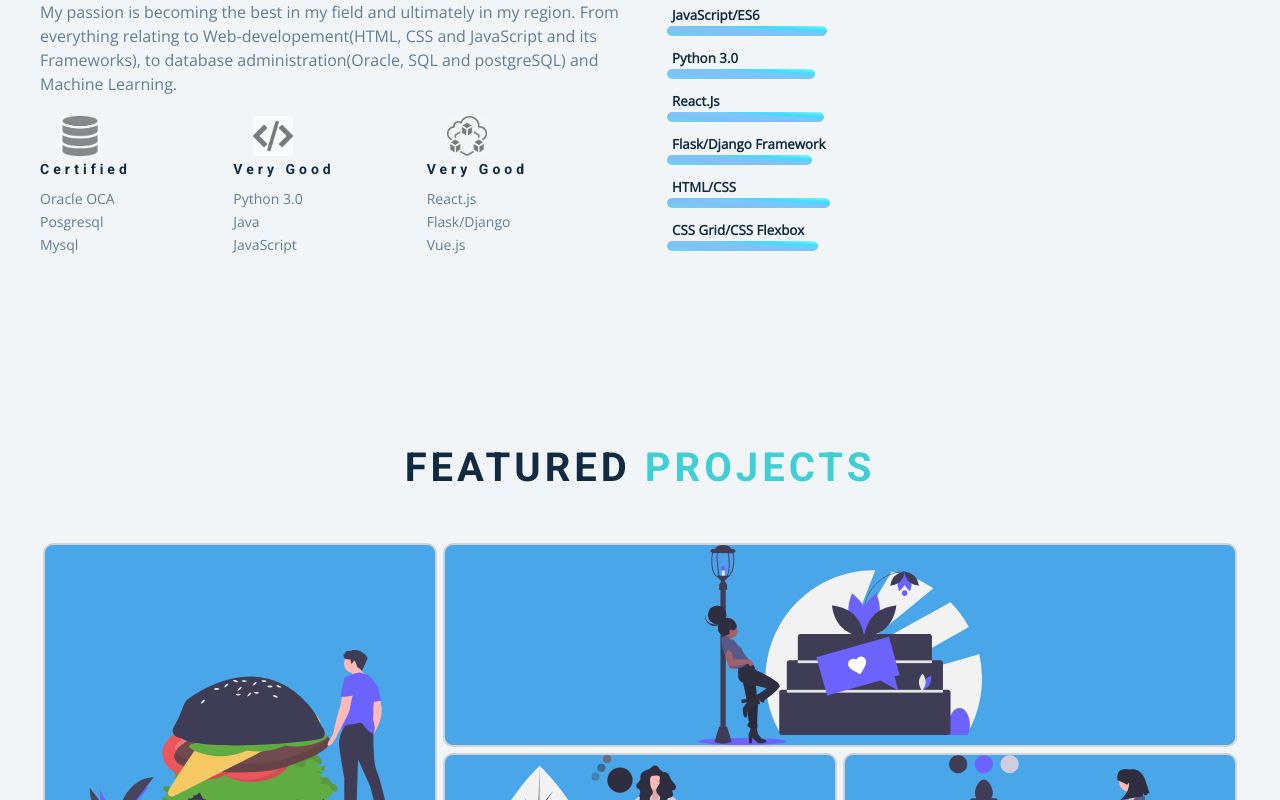
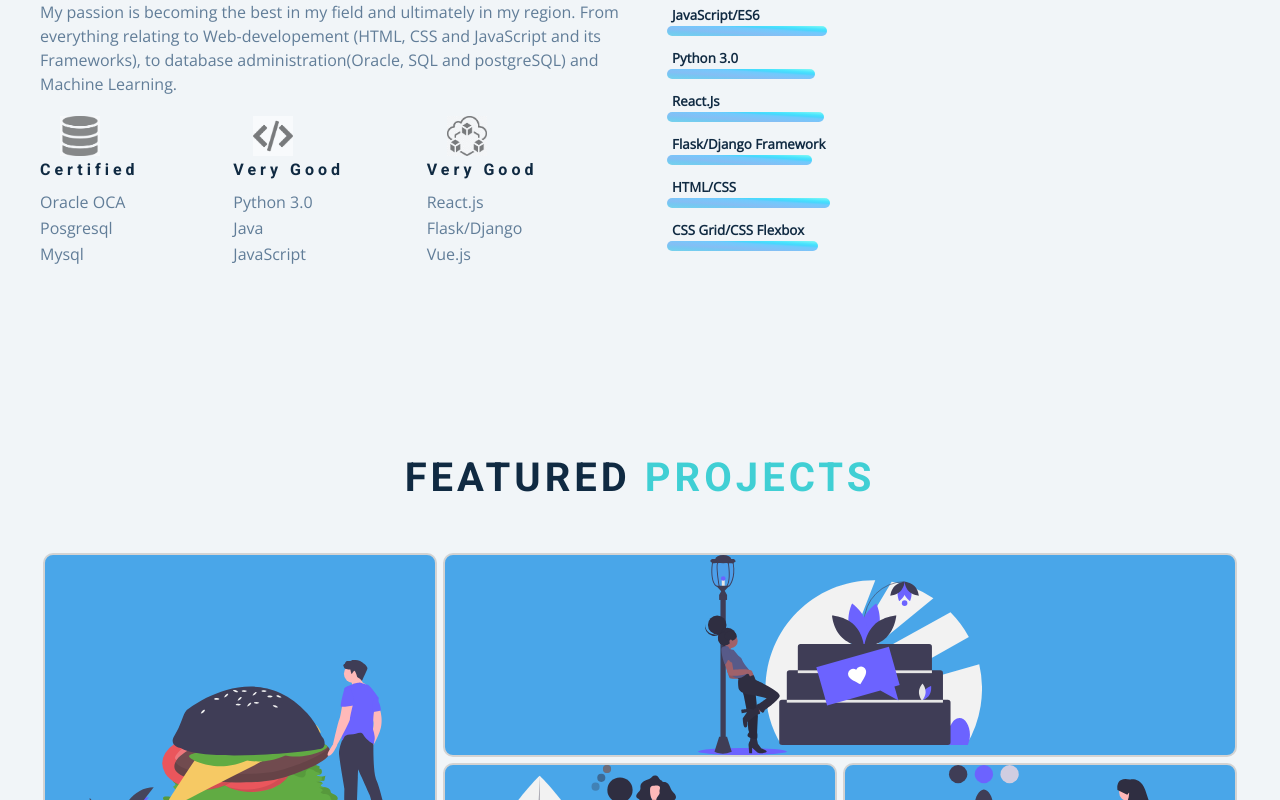
Before and after one commit to ohayamic/my-portfolio, a React (Create React App) app: page / in a window 1280 px wide. Shown: the part 1764-2564 px from the top of the page. Built offline with nearby package versions, Linux system fonts and the light colour scheme.

Commit message:
adjusted the menu and color components
adjusted screen sizes for appropriate screens

```diff
--- a/src/App.css
+++ b/src/App.css
@@ -608,8 +608,11 @@ Adjust AboutComponents as screen size changes
     grid-template-rows: 1fr;
   }
   .skill--knowledge p {
-    font-size: 14px;
+    font-size: 16px;
     margin-bottom: 2px;
+  }
+  .skill--knowledge h4 {
+    font-size: 16px;
   }
 }
 
@@ -926,6 +929,7 @@ Hex/Main Component Projects
   text-align: center;
 }
 .hex-container h2 {
+  font-size: 1.25rem;
   height: 120px;
   display: flex;
   justify-content: center;
@@ -1117,7 +1121,7 @@ Start of Menu Component Projects
   color: var(--clr-grey-10);
 }
 .menu-section {
-  width: 95vw;
+  width: 90vw;
   margin: 0 auto 2rem auto;
   max-width: 1170px;
   display: grid;
@@ -1128,7 +1132,7 @@ Start of Menu Component Projects
   display: grid;
   grid-template-columns: 1fr;
   gap: 1rem 2rem;
-  max-width: 25rem;
+  max-width: 23rem;
 }
 .photo {
   object-fit: cover;
--- a/src/components/Skills/SkillLevel.js
+++ b/src/components/Skills/SkillLevel.js
@@ -48,7 +48,7 @@ const SkillLevel = () => {
       <h3> skills overview</h3>
       <p style={{ textAlign: "left" }}>
         My passion is becoming the best in my field and ultimately in my region.
-        From everything relating to Web-developement(HTML, CSS and JavaScript
+        From everything relating to Web-developement (HTML, CSS and JavaScript
         and its Frameworks), to database administration(Oracle, SQL and
         postgreSQL) and Machine Learning.
       </p>
--- a/src/components/colors/MainColor.js
+++ b/src/components/colors/MainColor.js
@@ -4,7 +4,7 @@ import React from "react";
 class MainColor extends React.Component {
   state = {
     text: "#f1f5f8",
-    colors: ["green", "red", "rgba(133,122,200)", "#f15025"],
+    colors: ["green", "red", "purple", "#f15025"],
   };
 
   // change the page background by randomising the state
```
